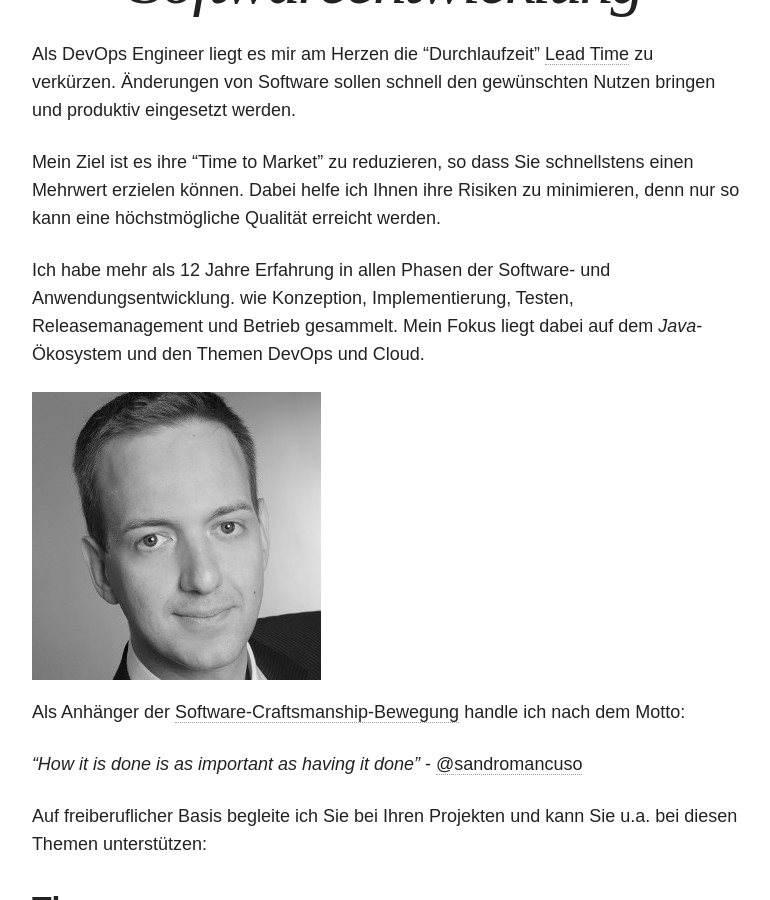
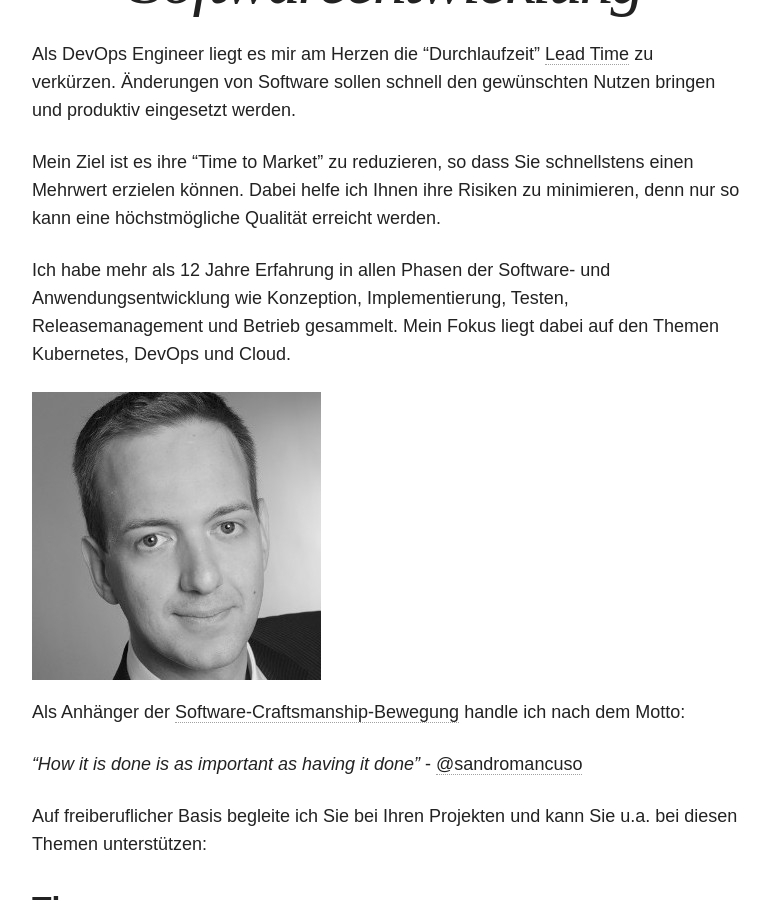
Before and after one commit to BenjaminHerbert/BenjaminHerbert.github.io, a Jekyll site: the page built from index.md, in a window 1280 px wide and 900 px high, scrolled down 405 px. Shown: the whole window, without its empty margins (254-1024 px from the left). Built offline with Jekyll 4.4.1, drawn with Linux system fonts in a browser that asks for light colours.

Commit message:
Update index.md

```diff
--- a/index.md
+++ b/index.md
@@ -9,8 +9,8 @@ Als DevOps Engineer liegt es mir am Herzen die "Durchlaufzeit" [Lead Time](https
 Mein Ziel ist es ihre "Time to Market" zu reduzieren, so dass Sie schnellstens einen Mehrwert erzielen können.
 Dabei helfe ich Ihnen ihre Risiken zu minimieren, denn nur so kann eine höchstmögliche Qualität erreicht werden.
 
-Ich habe mehr als 12 Jahre Erfahrung in allen Phasen der Software- und Anwendungsentwicklung.
-wie Konzeption, Implementierung, Testen, Releasemanagement und Betrieb gesammelt. Mein Fokus liegt dabei auf dem *Java*-Ökosystem und den Themen DevOps und Cloud.
+Ich habe mehr als 12 Jahre Erfahrung in allen Phasen der Software- und Anwendungsentwicklung wie Konzeption, Implementierung, Testen, Releasemanagement und Betrieb gesammelt.
+Mein Fokus liegt dabei auf den Themen Kubernetes, DevOps und Cloud.
 
 <div>
  <img src="images/bh.jpg" alt="Foto von Benjamin Herbert"/>
```
